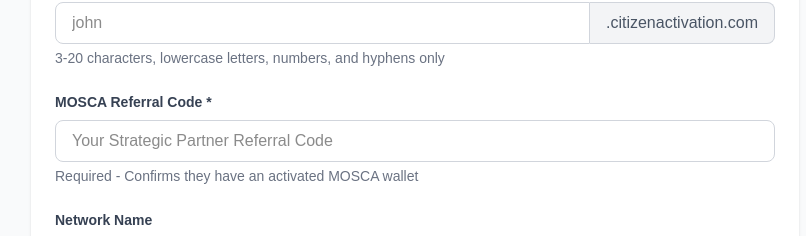
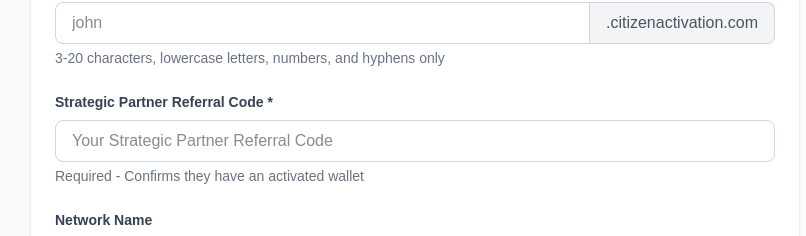
Before and after one commit to marketleveragingmedia-cmd/citizen-activation-system, a Next.js app: page /master-admin/create-account in a window 1280 px wide. Shown: the part 711-947 px from the top of the page, without its empty margins (225-1031 px from the left). Built offline with nearby package versions, Linux system fonts and the light colour scheme.

Commit message:
Remove MOSCA branding from referral code field
Changed 'MOSCA Referral Code' to 'Strategic Partner Referral Code'
Changed description from 'activated MOSCA wallet' to 'activated wallet'

No external branding should appear in the system.

```diff
--- a/app/master-admin/create-account/page.tsx
+++ b/app/master-admin/create-account/page.tsx
@@ -379,7 +379,7 @@
           {/* Referral Code */}
           <div>
             <label className="block text-sm font-semibold text-gray-700 mb-2">
-              MOSCA Referral Code *
+              Strategic Partner Referral Code *
             </label>
             <input
               type="text"
@@ -391,7 +391,7 @@
               required
             />
             <p className="text-sm text-gray-500 mt-1">
-              Required - Confirms they have an activated MOSCA wallet
+              Required - Confirms they have an activated wallet
             </p>
           </div>
 
```
